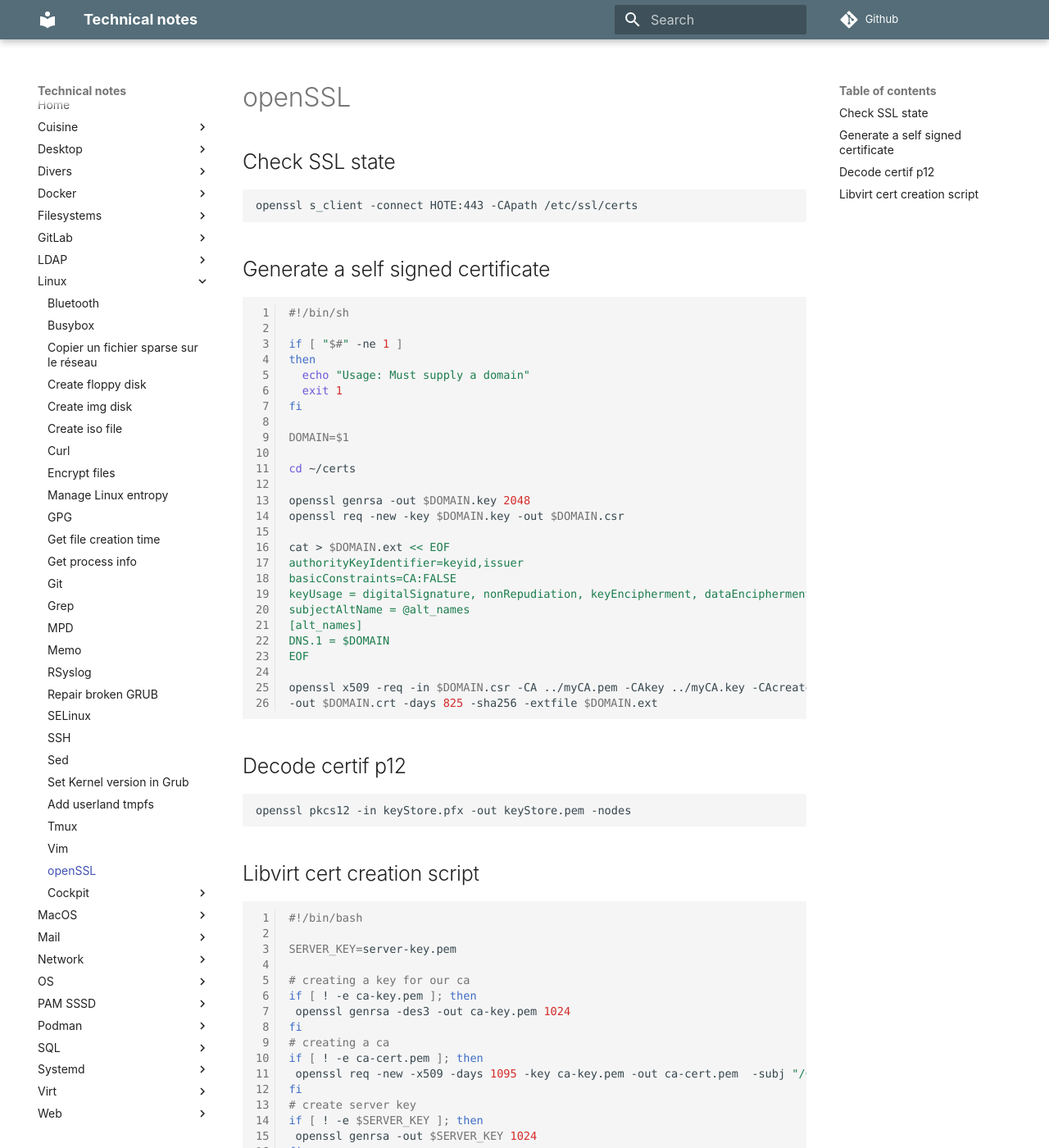
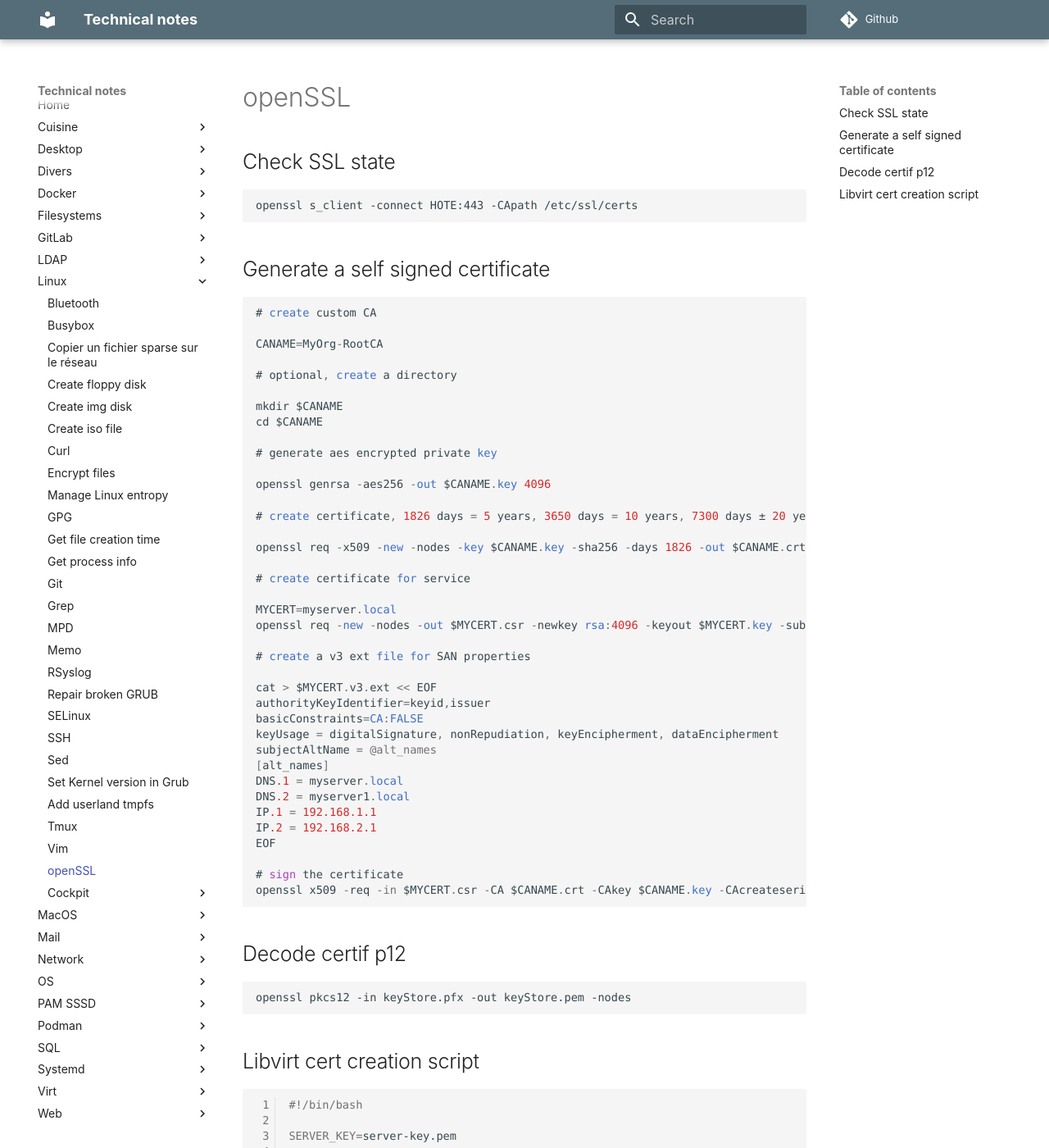
Before and after one commit to sjpp/notes, an MkDocs documentation site: the page built from docs/Linux/openSSL.md, in a window 1280 px wide and 1400 px high. Shown: the whole window at 82% size. Built offline with MkDocs 1.6.1 and Material for MkDocs 9.7.7, drawn with Linux system fonts in a browser that asks for light colours; comment, search, counter and statistics services are not loaded.

Commit message:
update self signed certificate commands

```diff
--- a/docs/Linux/openSSL.md
+++ b/docs/Linux/openSSL.md
@@ -12,32 +12,44 @@
 
 ## Generate a self signed certificate
 
-    #!/bin/sh
+    # create custom CA
 
-    if [ "$#" -ne 1 ]
-    then
-      echo "Usage: Must supply a domain"
-      exit 1
-    fi
+    CANAME=MyOrg-RootCA
 
-    DOMAIN=$1
+    # optional, create a directory
 
-    cd ~/certs
+    mkdir $CANAME
+    cd $CANAME
 
-    openssl genrsa -out $DOMAIN.key 2048
-    openssl req -new -key $DOMAIN.key -out $DOMAIN.csr
+    # generate aes encrypted private key
 
-    cat > $DOMAIN.ext << EOF
+    openssl genrsa -aes256 -out $CANAME.key 4096
+
+    # create certificate, 1826 days = 5 years, 3650 days = 10 years, 7300 days ± 20 years
+
+    openssl req -x509 -new -nodes -key $CANAME.key -sha256 -days 1826 -out $CANAME.crt -subj '/CN=My Root CA/C=AT/ST=MyCountry/L=MyCity/O=MyOrganisation'
+
+    # create certificate for service
+
+    MYCERT=myserver.local
+    openssl req -new -nodes -out $MYCERT.csr -newkey rsa:4096 -keyout $MYCERT.key -subj '/CN=My Firewall/C=AT/ST=MyCountry/L=MyCity/O=MyOrganisation'
+
+    # create a v3 ext file for SAN properties
+
+    cat > $MYCERT.v3.ext << EOF
     authorityKeyIdentifier=keyid,issuer
     basicConstraints=CA:FALSE
     keyUsage = digitalSignature, nonRepudiation, keyEncipherment, dataEncipherment
     subjectAltName = @alt_names
     [alt_names]
-    DNS.1 = $DOMAIN
+    DNS.1 = myserver.local
+    DNS.2 = myserver1.local
+    IP.1 = 192.168.1.1
+    IP.2 = 192.168.2.1
     EOF
 
-    openssl x509 -req -in $DOMAIN.csr -CA ../myCA.pem -CAkey ../myCA.key -CAcreateserial \
-    -out $DOMAIN.crt -days 825 -sha256 -extfile $DOMAIN.ext
+    # sign the certificate
+    openssl x509 -req -in $MYCERT.csr -CA $CANAME.crt -CAkey $CANAME.key -CAcreateserial -out $MYCERT.crt -days 730 -sha256 -extfile $MYCERT.v3.ext
 
 ## Decode certif p12
 
```
